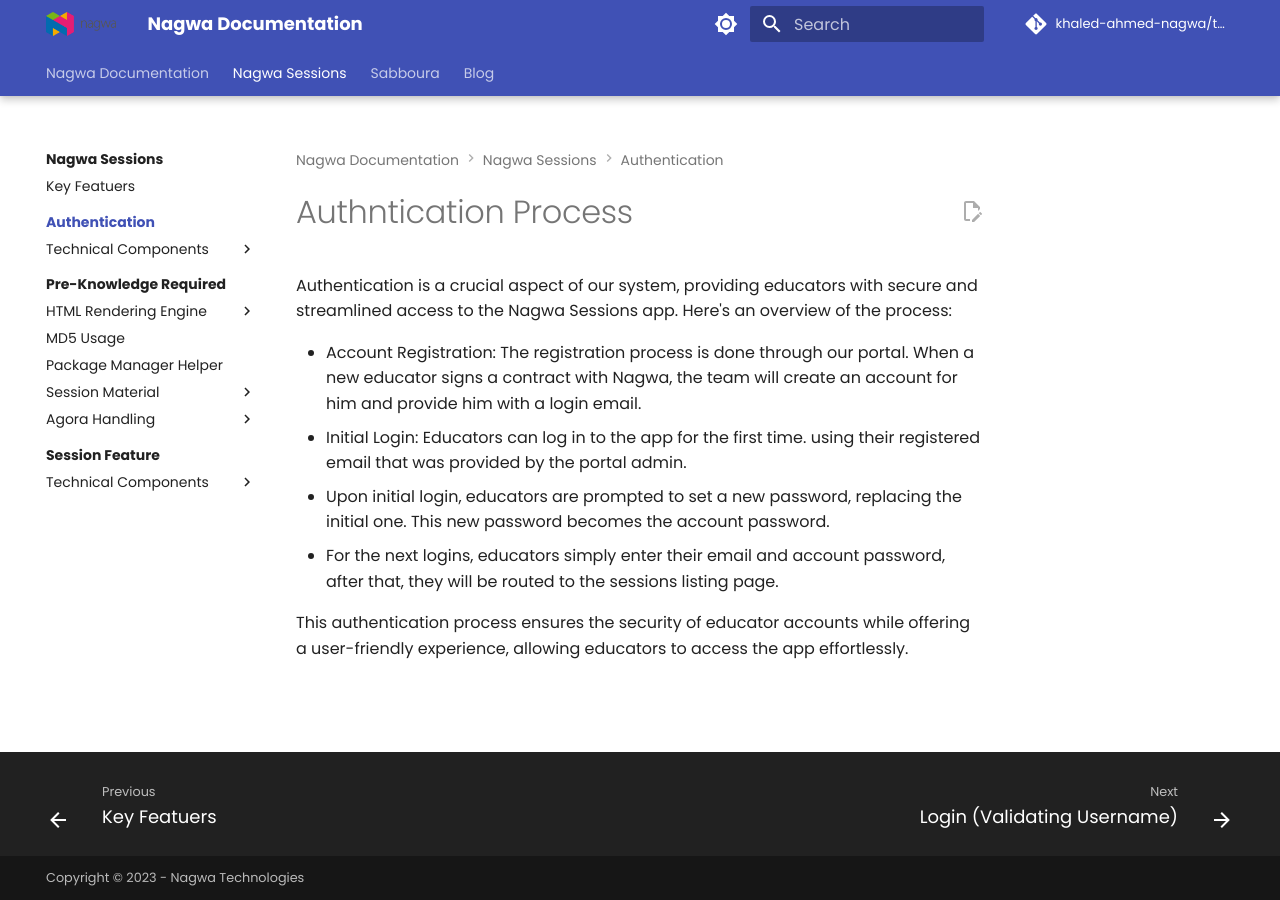
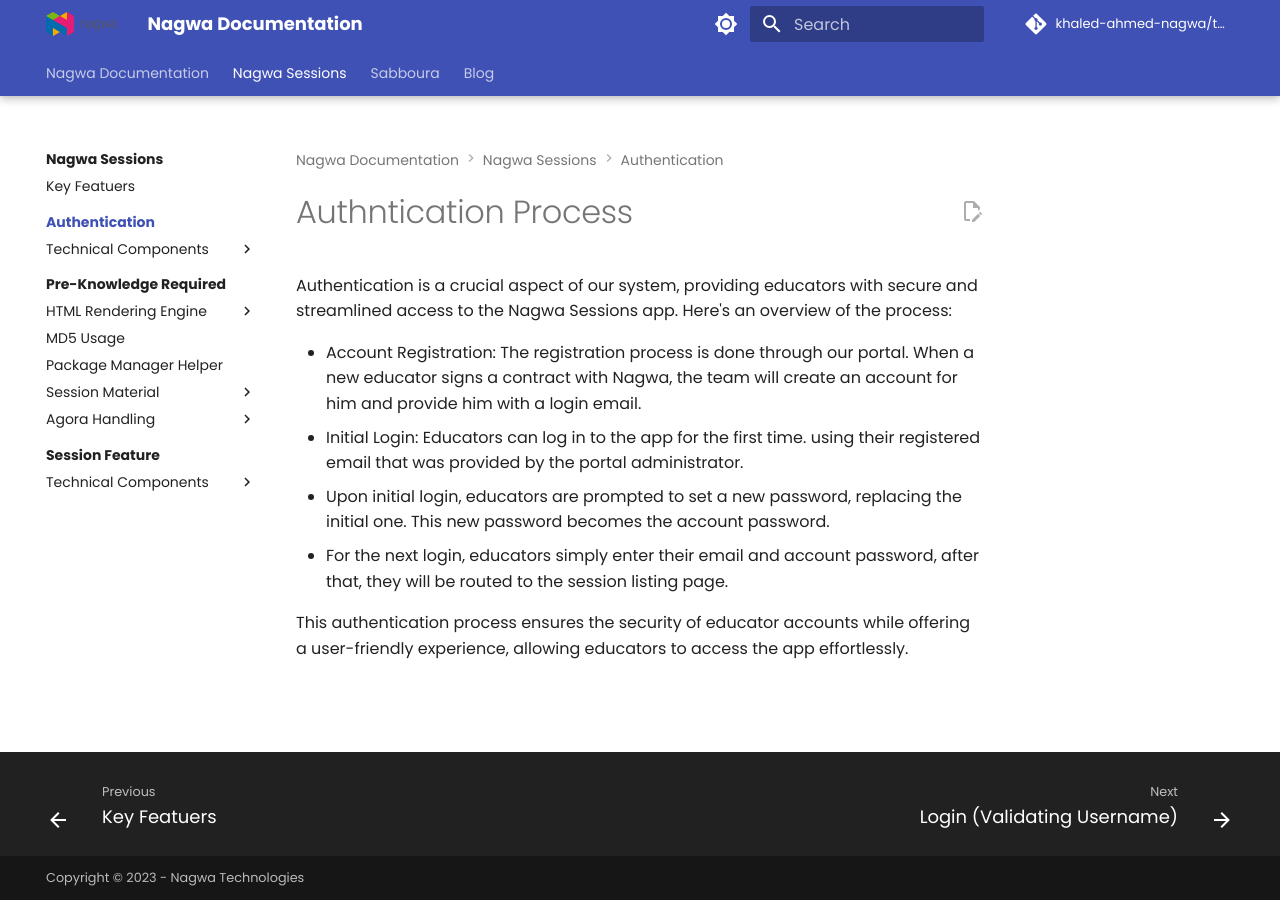
Before and after one commit to khaled-ahmed-nagwa/testingmkdoc, an MkDocs documentation site: the page built from docs/nagwa_sessions/authentication/index.md, in a window 1280 px wide. Built offline with MkDocs 1.6.1 and Material for MkDocs 9.7.7, drawn with Linux system fonts in a browser that asks for light colours; comment, search, counter and statistics services are not loaded.

Commit message:
Update index.md

```diff
--- a/docs/nagwa_sessions/authentication/index.md
+++ b/docs/nagwa_sessions/authentication/index.md
@@ -3,8 +3,8 @@
 Authentication is a crucial aspect of our system, providing educators with secure and streamlined access to the Nagwa Sessions app. Here's an overview of the process:
 
 * Account Registration: The registration process is done through our portal. When a new educator signs a contract with Nagwa, the team will create an account for him and provide him with a login email.
-* Initial Login: Educators can log in to the app for the first time. using their registered email that was provided by the portal admin.
+* Initial Login: Educators can log in to the app for the first time. using their registered email that was provided by the portal administrator.
 * Upon initial login, educators are prompted to set a new password, replacing the initial one. This new password becomes the account password.
-- For the next logins, educators simply enter their email and account password, after that, they will be routed to the sessions listing page.
+- For the next login, educators simply enter their email and account password, after that, they will be routed to the session listing page.
 
 This authentication process ensures the security of educator accounts while offering a user-friendly experience, allowing educators to access the app effortlessly.
```
